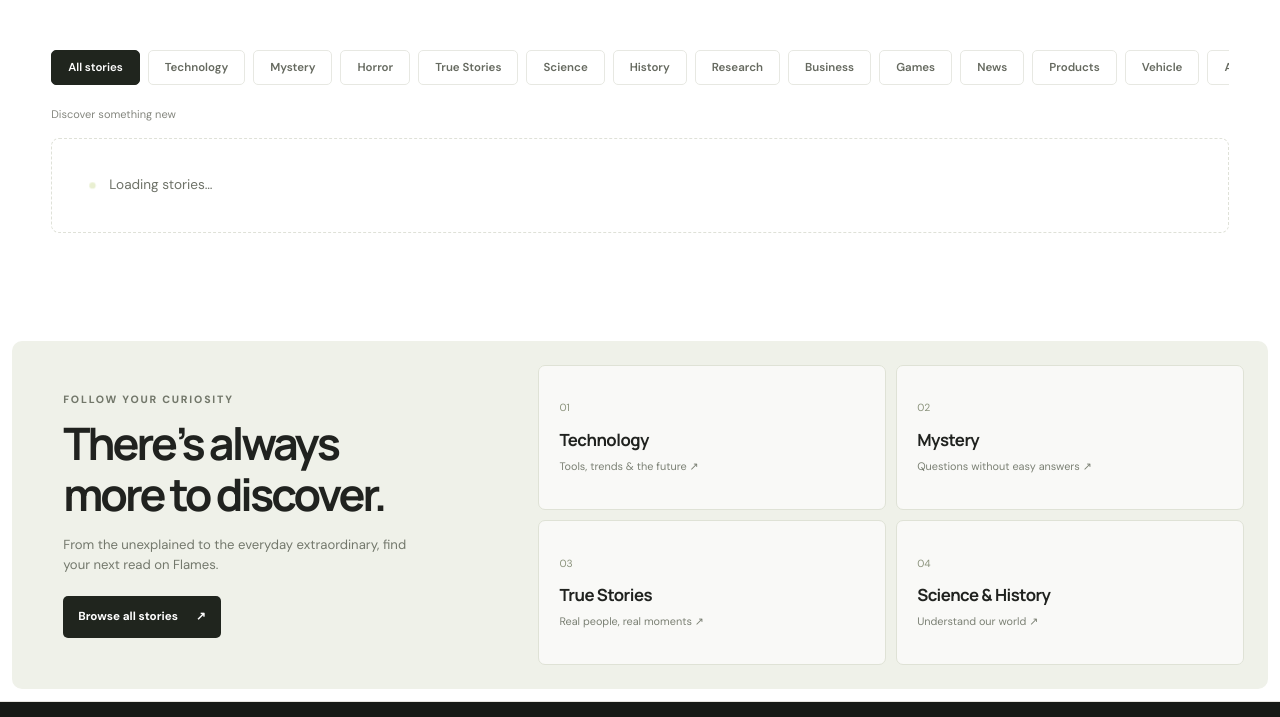
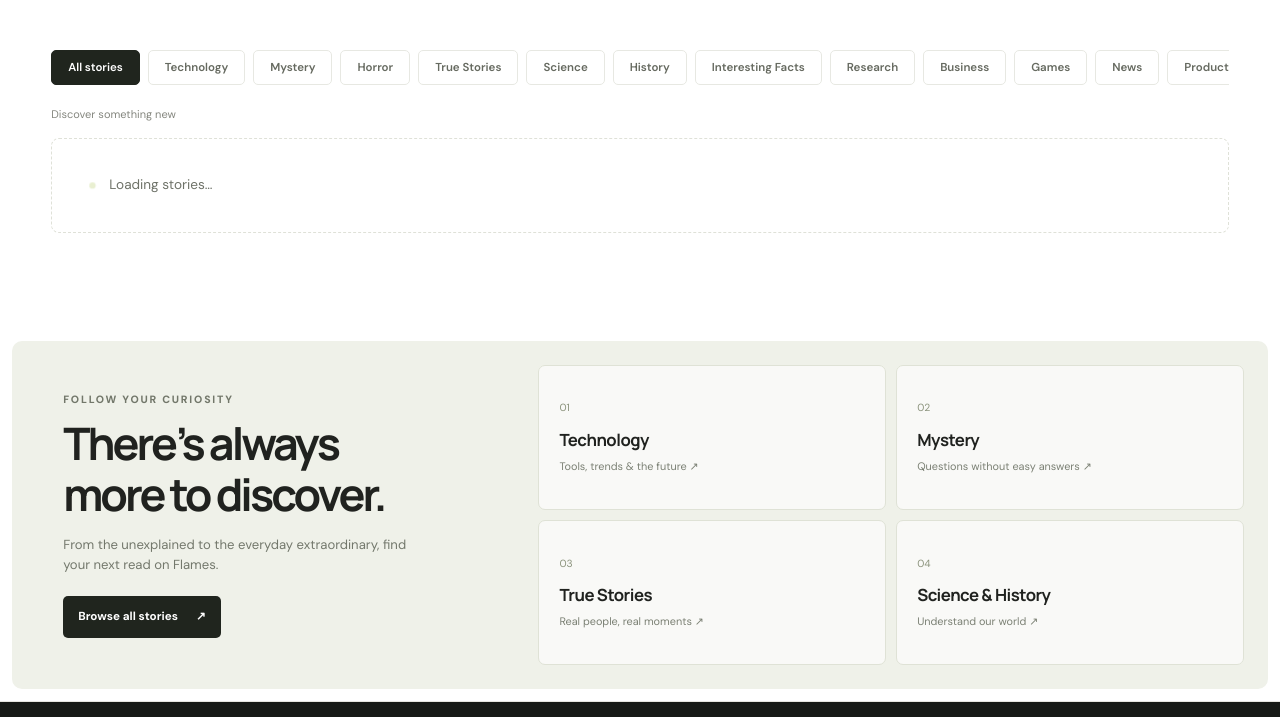
Before and after one commit to anurag1anuraj/flamescalculator, a website with bundled scripts: page index.html in a window 1280 px wide. Shown: the part 873-1590 px from the top of the page. Built offline with nearby package versions, Linux system fonts and the light colour scheme.

Commit message:
index.html

```diff
--- a/index.html
+++ b/index.html
@@ -81,6 +81,9 @@
             data-category="Horror">Horror</button><button class="category-chip" data-category="True Stories">True
             Stories</button><button class="category-chip" data-category="Science">Science</button><button
             class="category-chip" data-category="History">History</button>
+           <button
+            class="category-chip" data-category="Interestingfacts">Interesting Facts
+</button>
           <button
             class="category-chip" data-category="Research">Research</button>
           <button
```
